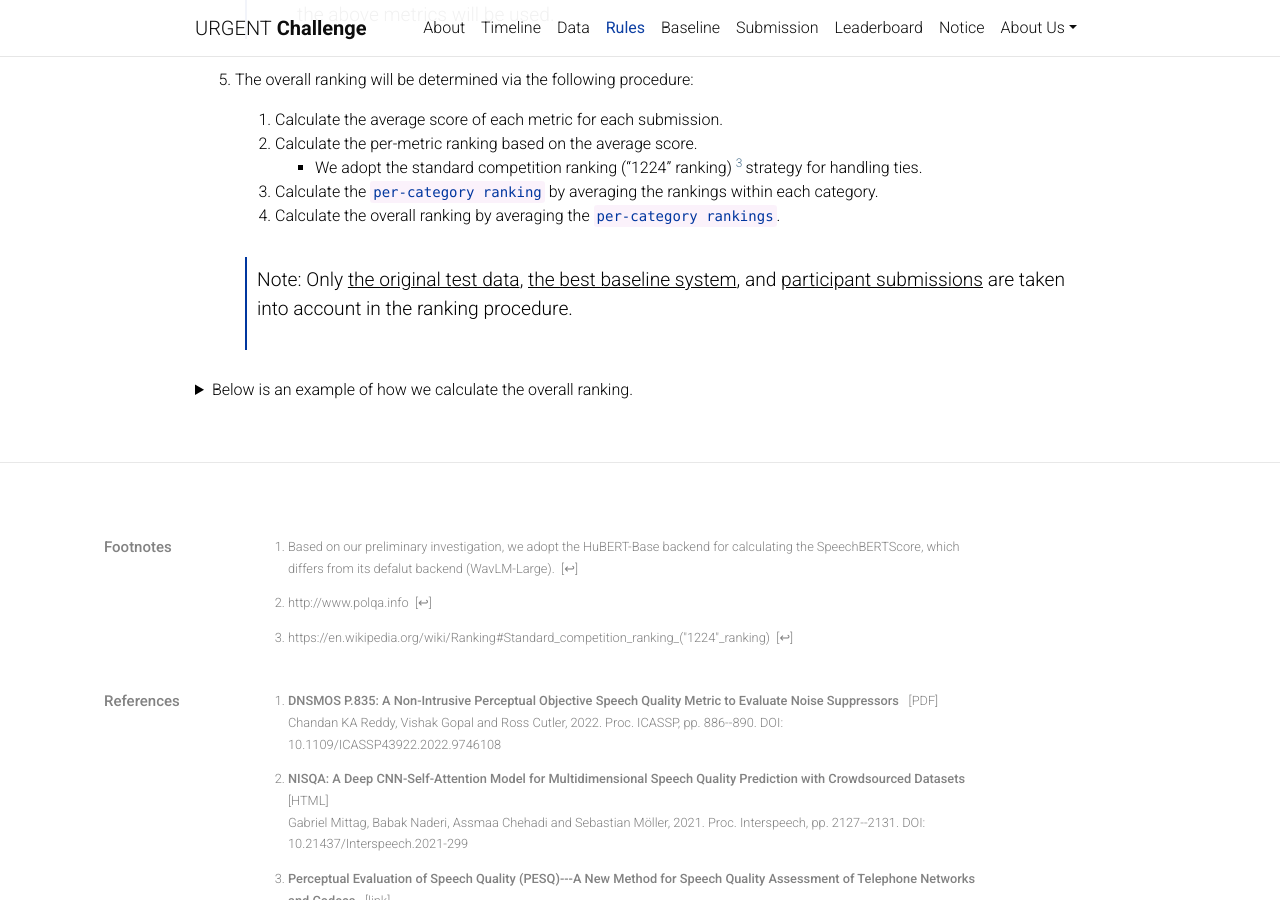
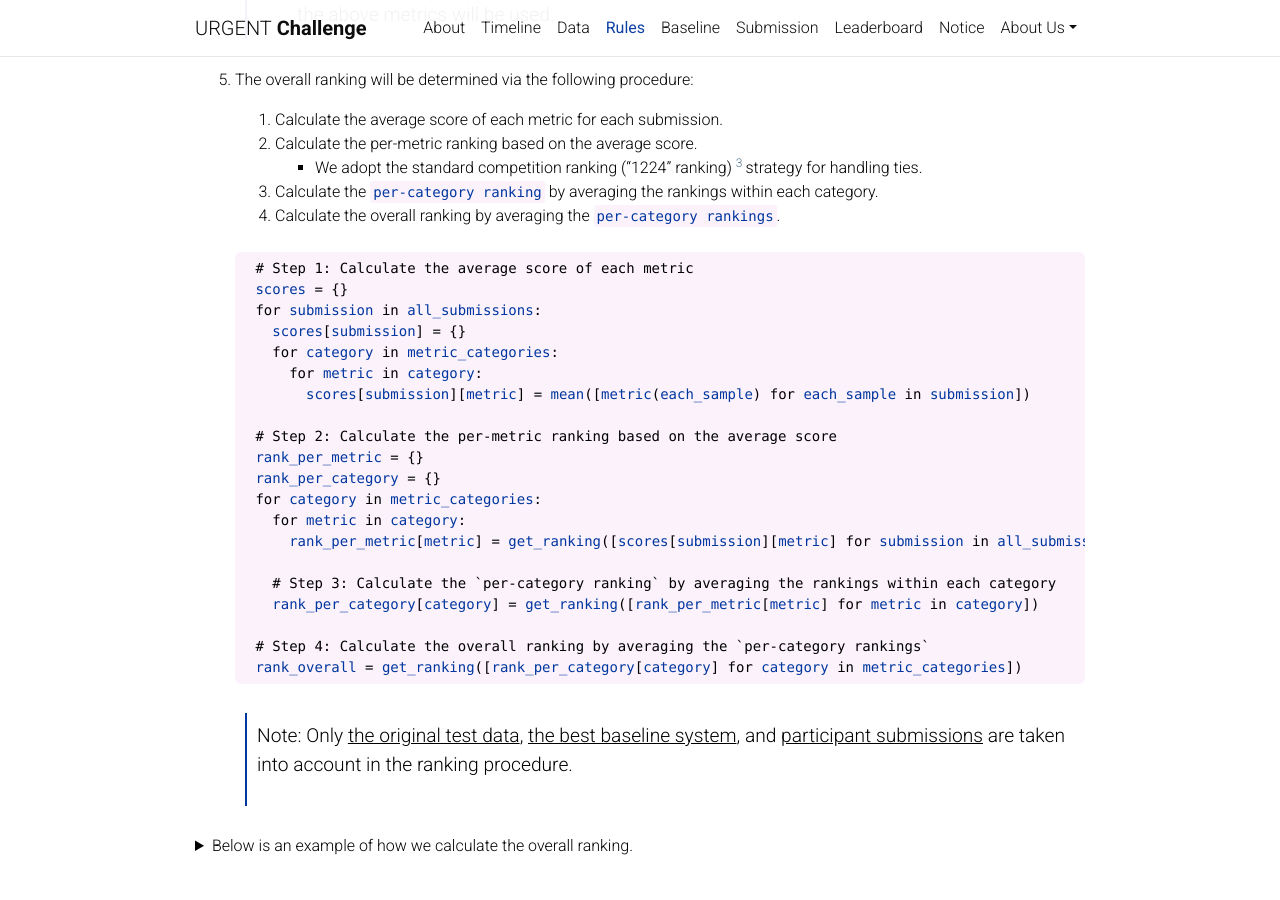
Before and after one commit to urgent-challenge/urgent2024, a Jekyll site: the page built from _pages/rules.md, in a window 1280 px wide and 900 px high, scrolled down 1427 px. Built offline with Jekyll 4.4.1, drawn with Linux system fonts in a browser that asks for light colours; comment, search, counter and statistics services are not loaded; a style sheet for code colours, icons or effects is not loaded; some of the changed text lies outside the part shown.

Commit message:
Update several pages

````diff
--- a/_pages/rules.md
+++ b/_pages/rules.md
@@ -21,7 +21,7 @@ bibliography: rules.bib
 
 2. The test data should only be used for evaluation purposes. Techniques such as test-time adaptation, unsupervised domain adaptation, and self-training on the test data are not allowed for this challenge.
 
-3. Registration is required to submit results to the challenge (Check the [`Leaderboard`] tab for more information). Note that the team information (including affiliation, team name, and team members) should be provided when submitting the results. For detailed submission requirements, please check the [`Submission`](/urgent2024/submission) tab.
+3. Registration is required to submit results to the challenge (Check the [`Leaderboard`](/urgent2024/leaderboard) tab for more information). Note that the team information (including affiliation, team name, and team members) should be provided when submitting the results. For detailed submission requirements, please check the [`Submission`](/urgent2024/submission) tab.
     * Only the team name will be shown in the leaderboard, while the affiliation and team members will be kept confidential.<br/><br/>
 
 4. The following evaluation metrics will be calculated for evaluation.
@@ -140,7 +140,30 @@ bibliography: rules.bib
     2. Calculate the per-metric ranking based on the average score.
        * We adopt the standard competition ranking ("1224" ranking)<d-footnote><a href="https://en.wikipedia.org/wiki/Ranking#Standard_competition_ranking_(%221224%22_ranking)">https://en.wikipedia.org/wiki/Ranking#Standard_competition_ranking_(&quot;1224&quot;_ranking)</a></d-footnote> strategy for handling ties.
     3. Calculate the `per-category ranking` by averaging the rankings within each category.
-    4. Calculate the overall ranking by averaging the `per-category rankings`.
+    4. Calculate the overall ranking by averaging the `per-category rankings`.<br/><br/>
+
+    ```python
+    # Step 1: Calculate the average score of each metric
+    scores = {}
+    for submission in all_submissions:
+      scores[submission] = {}
+      for category in metric_categories:
+        for metric in category:
+          scores[submission][metric] = mean([metric(each_sample) for each_sample in submission])
+
+    # Step 2: Calculate the per-metric ranking based on the average score
+    rank_per_metric = {}
+    rank_per_category = {}
+    for category in metric_categories:
+      for metric in category:
+        rank_per_metric[metric] = get_ranking([scores[submission][metric] for submission in all_submissions])
+
+      # Step 3: Calculate the `per-category ranking` by averaging the rankings within each category
+      rank_per_category[category] = get_ranking([rank_per_metric[metric] for metric in category])
+
+    # Step 4: Calculate the overall ranking by averaging the `per-category rankings`
+    rank_overall = get_ranking([rank_per_category[category] for category in metric_categories])
+    ```
 
     > Note: Only <u>the original test data</u>, <u>the best baseline system</u>, and <u>participant submissions</u> are taken into account in the ranking procedure.
 
````
Also changed, not shown: _pages/about.md (+4 -0 lines), _pages/contact.md (+2 -0 lines), _pages/notice.md (+3 -1 lines), _pages/submission.md (+5 -3 lines).
